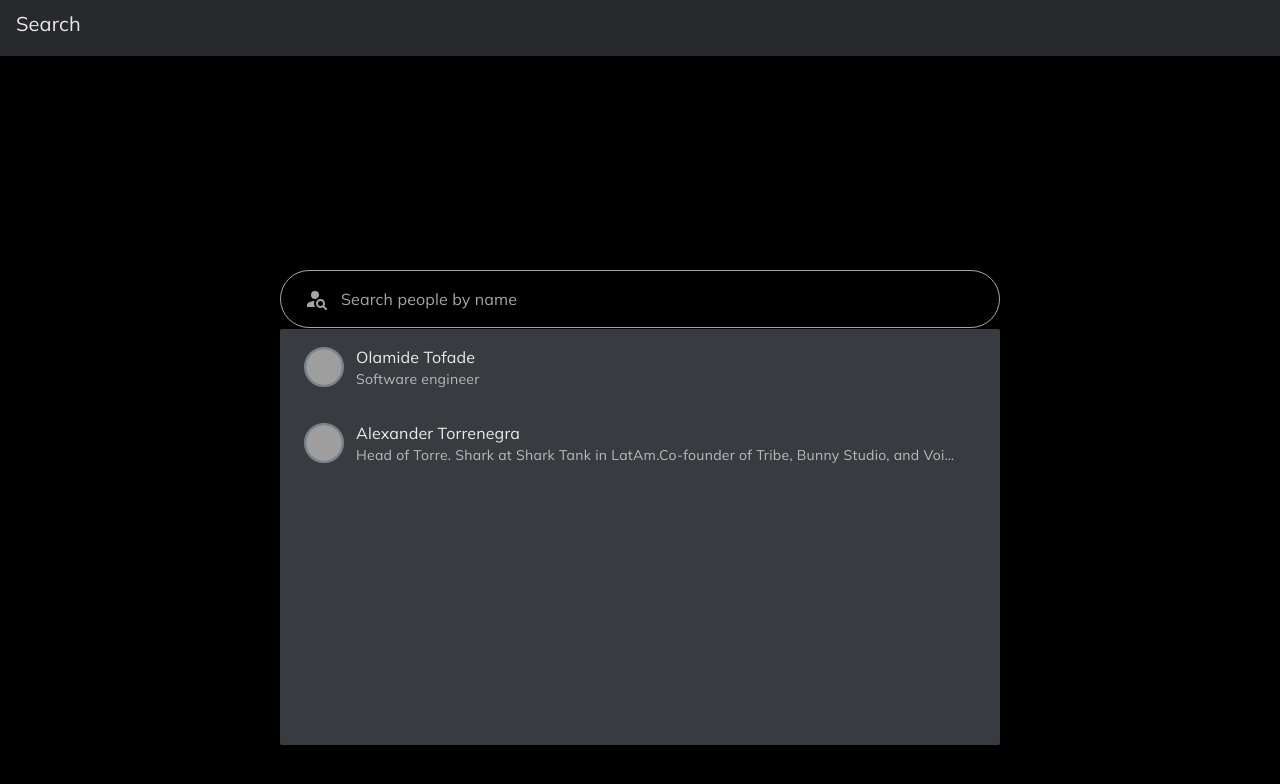
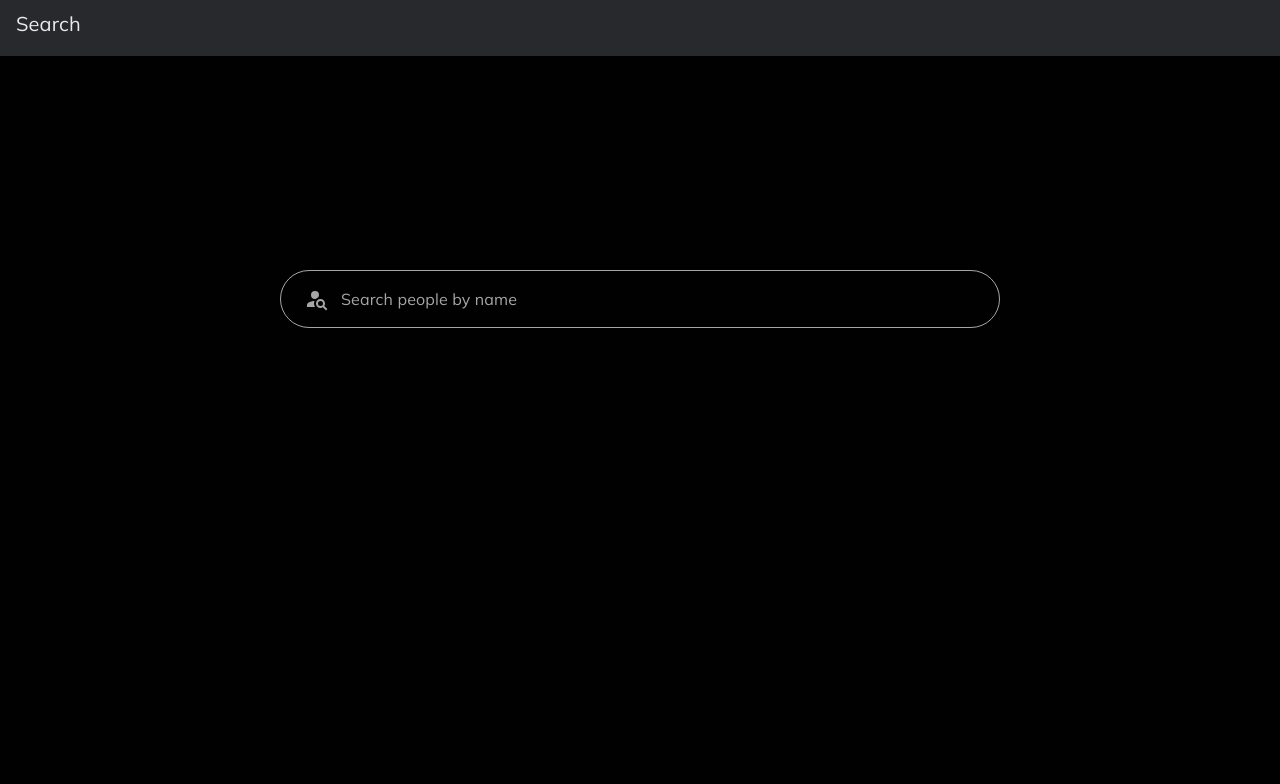
Before and after one commit to olamide234/torreSearch, a Next.js app: page / in a window 1280 px wide. Shown: the top 784 px of the page. Built offline with nearby package versions, Linux system fonts and the light colour scheme; grey boxes are pictures that could not be loaded.

Commit message:
connected api

```diff
--- a/src/app/page.tsx
+++ b/src/app/page.tsx
@@ -3,8 +3,26 @@ import { useState } from "react";
 import axios from "axios";
 import SearchResult from "@/components/SearchResult";
 import SearchInput from "@/components/SearchInput";
+import {ISearchData} from "@/components/SearchItem"
+
+interface IResult extends ISearchData {
+  completion: number;
+  grammar: number;
+  weight: number;
+  connections: any[];
+  totalStrength: number;
+  pageRank: number;
+  status: string | null;
+  creators: any[];
+  relationDegree: number;
+}
+
+type IData = {
+  data: IResult
+}
 
 export default function Home() {
+  let result : IResult[] = [];
   const [onSearchHover, setOnSearchHover] = useState(false);
   const [onSearchFocus, setOnSearchFocus] = useState(false);
 
@@ -13,11 +31,34 @@ export default function Home() {
   const [loading, setLoading] = useState(false);
   const [error, setError] = useState(false);
 
-  console.log(searchInput, "gh")
+  console.log(searchInput, "gh");
 
   const handleChange = (evt: any) => {
-    // const value = evt.target.value;
     setSearchInput(evt.target.value);
+  };
+
+  const onSearch = async () => {
+    setLoading(true);
+    const response = await axios
+      .post(`${process.env.NEXT_PUBLIC_SEARCH_API}/entities/_searchStream`, {
+        excludeContacts: true,
+        excludedPeople: [],
+        identityType: "person",
+        limit: 10,
+        meta: false,
+        query: searchInput,
+        torreGgId: "1572816",
+      })
+      .then((response) => { //Promise<IData>
+        result.push(response.data);
+        console.log(response.data);
+        setStatus(true);
+        setLoading(false);
+      })
+      .catch(() => {
+        setLoading(false);
+        setError(true);
+      });
   };
 
   return (
@@ -34,52 +75,57 @@ export default function Home() {
             setOnSearchHover={setOnSearchHover}
             onSearchFocus={onSearchFocus}
             setOnSearchFocus={setOnSearchFocus}
-            handleChange={(e)=>handleChange(e)}
+            handleChange={(e) => handleChange(e)}
+            onSearch={onSearch}
           />
-          <SearchResult searchData={dummyData} />
+          {loading ? (
+            <div className="text-white">Fiv</div>
+          ) : result?.length > 0 && (
+            <SearchResult searchData={result} />
+          )}
         </div>
       </div>
     </main>
   );
 }
 
-const dummyData = [
-  {
-    ardaId: 39931709,
-    ggId: "1572816",
-    name: "Olamide Tofade",
-    comparableName: "olamide tofade",
-    username: "olamidetofade",
-    professionalHeadline: "Software engineer",
-    imageUrl:
-      "https://res.cloudinary.com/torre-technologies-co/image/upload/c_fill,h_150,w_150/v1693540962/origin/starrgate/users/profile_20bf19463fcc889b6a84e2857c61ffb48d01332e.jpg",
+// const dummyData = [
+//   {
+//     ardaId: 39931709,
+//     ggId: "1572816",
+//     name: "Olamide Tofade",
+//     comparableName: "olamide tofade",
+//     username: "olamidetofade",
+//     professionalHeadline: "Software engineer",
+//     imageUrl:
+//       "https://res.cloudinary.com/torre-technologies-co/image/upload/c_fill,h_150,w_150/v1693540962/origin/starrgate/users/profile_20bf19463fcc889b6a84e2857c61ffb48d01332e.jpg",
 
-    verified: false,
-    connections: [],
-    totalStrength: 0.0,
-    pageRank: 0.15479494166055355,
-    organizationId: null,
-    organizationNumericId: null,
-    publicId: null,
-    contact: false,
-  },
-  {
-    ardaId: 8007636,
-    ggId: "13",
-    name: "Alexander Torrenegra",
-    comparableName: "alexander torrenegra",
-    username: "torrenegra",
-    professionalHeadline:
-      "Head of Torre. Shark at Shark Tank in LatAm.Co-founder of Tribe, Bunny Studio, and Voice123.",
-    imageUrl:
-      "https://res.cloudinary.com/torre-technologies-co/image/upload/c_fill,h_150,w_150/v0/origin/starrgate/users/profile_bd307a3ec329e10a2cff8fb87480823da114f8f4.jpg",
-    verified: true,
-    connections: [],
-    totalStrength: 0.15479494166055355,
-    pageRank: 7520.090203997622,
-    organizationId: null,
-    organizationNumericId: null,
-    publicId: null,
-    contact: false,
-  },
-];
+//     verified: false,
+//     connections: [],
+//     totalStrength: 0.0,
+//     pageRank: 0.15479494166055355,
+//     organizationId: null,
+//     organizationNumericId: null,
+//     publicId: null,
+//     contact: false,
+//   },
+//   {
+//     ardaId: 8007636,
+//     ggId: "13",
+//     name: "Alexander Torrenegra",
+//     comparableName: "alexander torrenegra",
+//     username: "torrenegra",
+//     professionalHeadline:
+//       "Head of Torre. Shark at Shark Tank in LatAm.Co-founder of Tribe, Bunny Studio, and Voice123.",
+//     imageUrl:
+//       "https://res.cloudinary.com/torre-technologies-co/image/upload/c_fill,h_150,w_150/v0/origin/starrgate/users/profile_bd307a3ec329e10a2cff8fb87480823da114f8f4.jpg",
+//     verified: true,
+//     connections: [],
+//     totalStrength: 0.15479494166055355,
+//     pageRank: 7520.090203997622,
+//     organizationId: null,
+//     organizationNumericId: null,
+//     publicId: null,
+//     contact: false,
+//   },
+// ];
--- a/src/components/SearchInput.tsx
+++ b/src/components/SearchInput.tsx
@@ -7,12 +7,14 @@ export default function SearchInput({
   setOnSearchHover,
   setOnSearchFocus,
   handleChange,
+  onSearch
 }: {
   onSearchHover: boolean;
   onSearchFocus: boolean;
   setOnSearchHover: (val: boolean) => void;
   setOnSearchFocus: (val: boolean) => void;
   handleChange:(val: React.ChangeEvent<HTMLTextAreaElement | HTMLInputElement>)=>void;
+  onSearch:()=>void;
 }) {
   return (
     <div className="w-full">
@@ -51,6 +53,7 @@ export default function SearchInput({
         >
           <div className="flex grow">
             <input
+            onBlur={onSearch}
                 onChange={(e)=>handleChange(e)}
               placeholder="Search people by name"
               autoComplete="off"
```
Also changed, not shown: src/components/SearchResult.tsx (+9 -6 lines).
